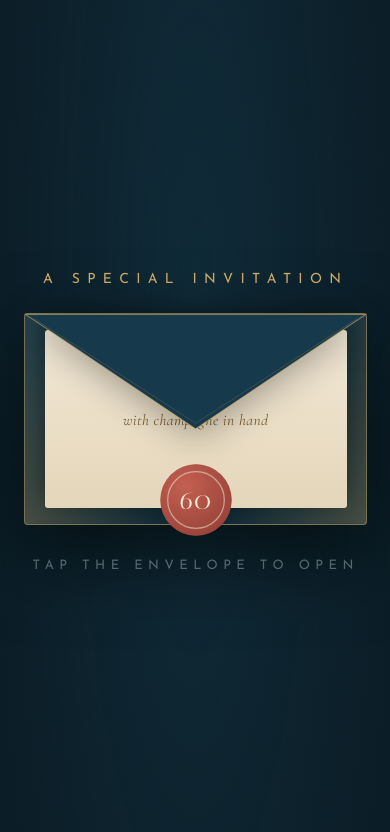
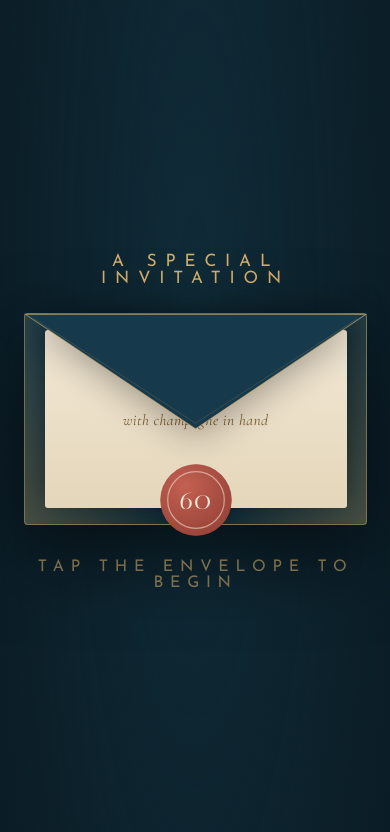
Before and after one commit to jameswomack/veronika-voyage, a website: page index.html in a window 390 px wide. Shown: the top 832 px of the page. Drawn offline with Linux system fonts and the light colour scheme.

Commit message:
Various phonecall feedback adjustments

```diff
--- a/index.html
+++ b/index.html
@@ -47,7 +47,7 @@ body{
 .scene.gone{ opacity:0; visibility:hidden; pointer-events:none; }
 .scene-inner{ text-align:center; padding:24px; }
 .env-eyebrow{
-  font-size:14px; letter-spacing:.52em; text-transform:uppercase; color:var(--gold);
+  font-size:17px; letter-spacing:.52em; text-transform:uppercase; color:var(--gold);
   margin-bottom:26px;
 }
 .envelope{
@@ -103,8 +103,8 @@ body{
 }
 .open .env-card-peek{ transform:translateY(-34%); }
 .env-hint{
-  margin-top:30px; font-size:13px; letter-spacing:.42em; text-transform:uppercase;
-  color:var(--mist); animation:hintFade 2.6s ease-in-out infinite;
+  margin-top:30px; font-size:16px; letter-spacing:.42em; text-transform:uppercase;
+  color:var(--gold); animation:hintFade 2.6s ease-in-out infinite;
 }
 @keyframes hintFade{ 0%,100%{opacity:.55} 50%{opacity:1} }
 
@@ -372,7 +372,7 @@ footer{ text-align:center; padding:26px 20px 0; font-size:9.5px; letter-spacing:
         </svg>
       </div>
     </button>
-    <div class="env-hint" id="hint">Tap the envelope to open</div>
+    <div class="env-hint" id="hint">Tap the envelope to begin</div>
   </div>
 </div>
 
```
